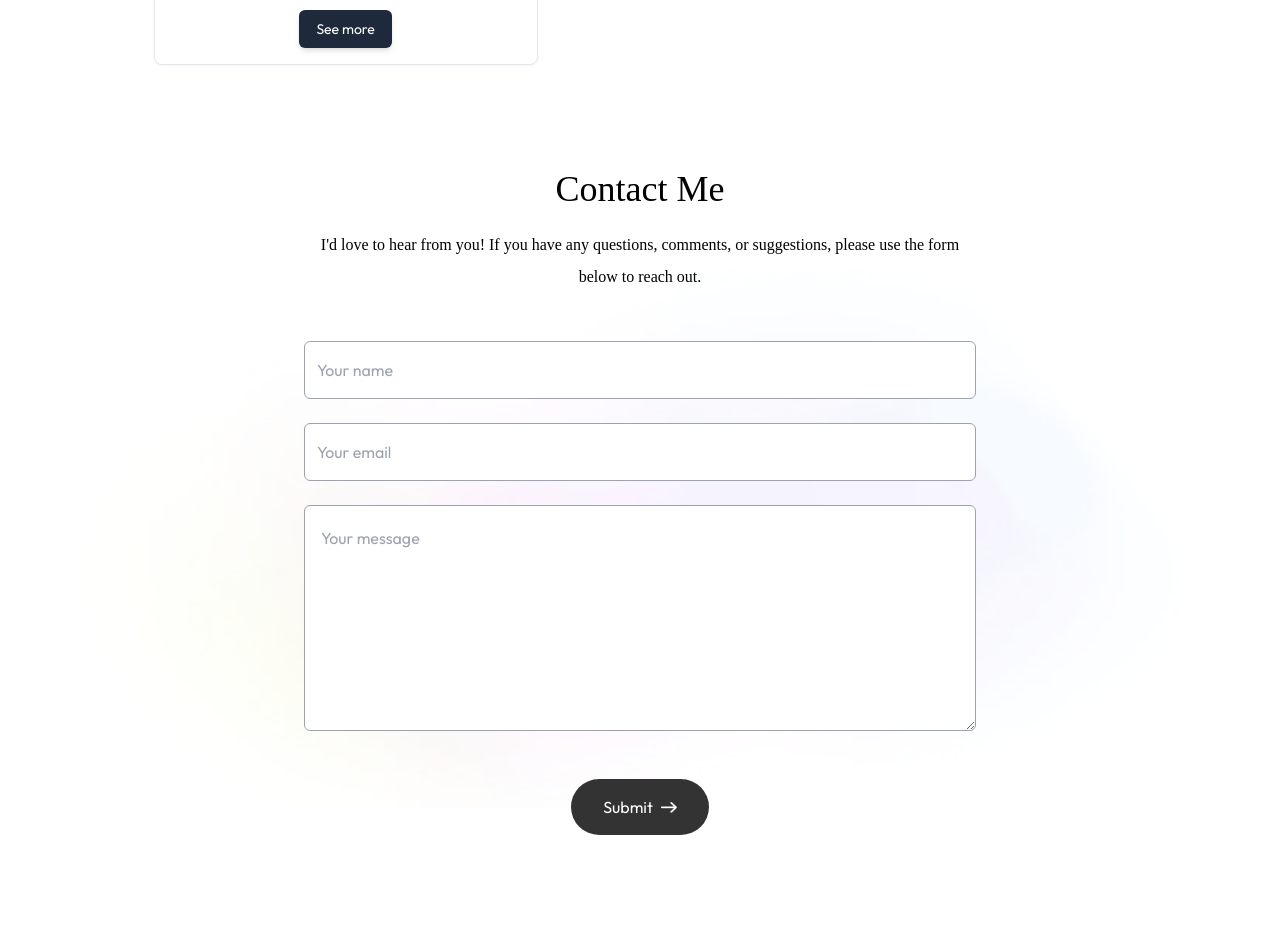
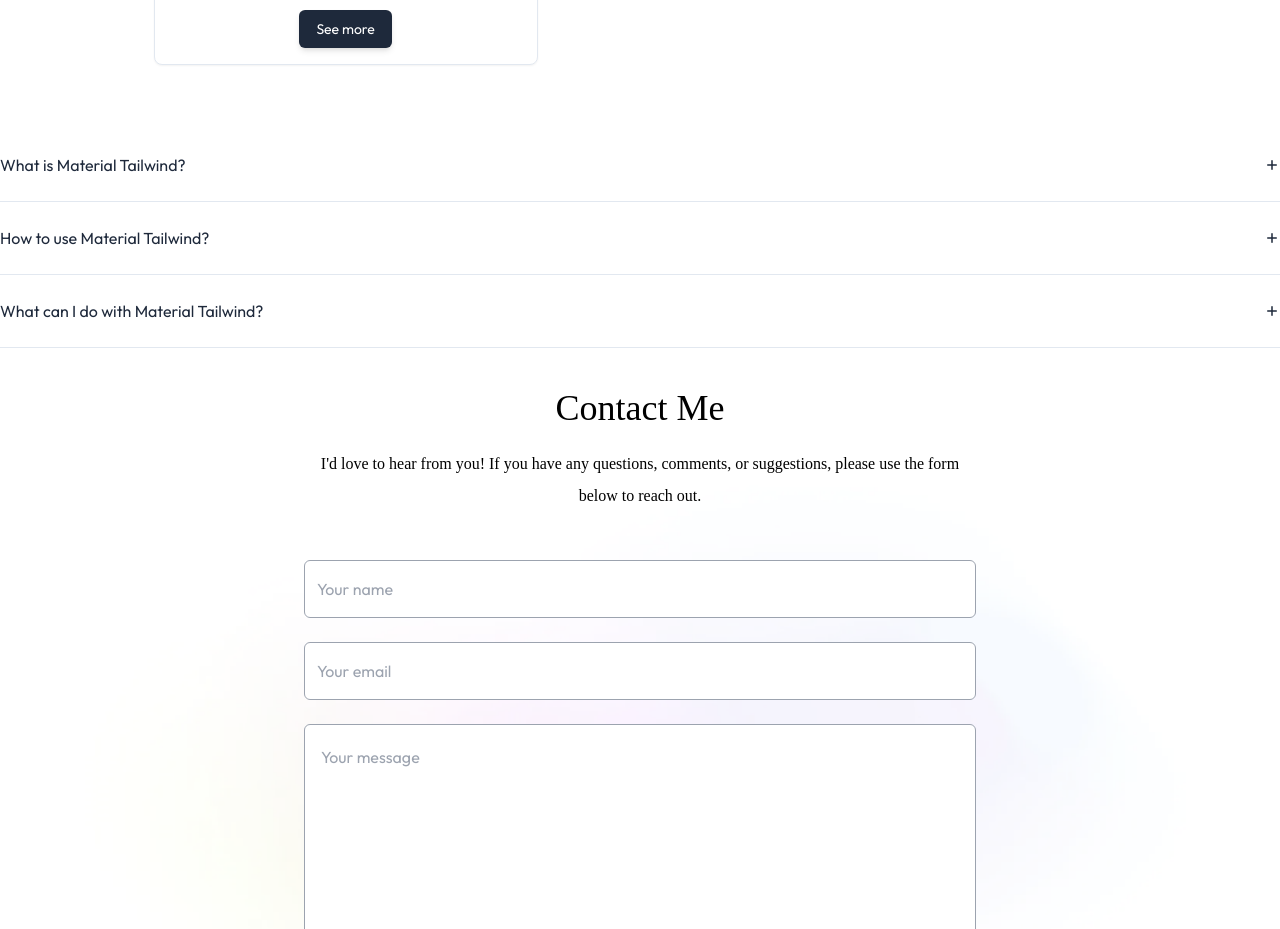
Before and after one commit to kjirstenhernandez/portfolio, a Next.js app: page / in a window 1280 px wide. Shown: the part 2020-2949 px from the top of the page. Before the commit the page ends 2927 px from the top, so only its background shows below. Built offline with nearby package versions, Linux system fonts and the light colour scheme; a web font is replaced by a local one.

Commit message:
Adding Accordion Resume

```diff
--- a/app/page.tsx
+++ b/app/page.tsx
@@ -2,6 +2,7 @@
 import Header from "@/components/Header";
 import Navbar from "@/components/Navbar";
 import About from "@/components/About";
+import Resume from "@/components/Resume";
 
 export default function Home() {
   return (
@@ -9,6 +10,7 @@
     <Navbar />
     <Header />
     <About />
+    <Resume />
     <Contact />
     </>
   );
--- a/assets/assets.ts
+++ b/assets/assets.ts
@@ -3,8 +3,6 @@
 import right_arrow_white from './right-arrow-white.png';
 import logo from './logo.png';
 import mail_icon from './mail_icon.png';
-import profile_img from './profile-img.png';
-import download_icon from './download-icon.png';
 import header_bg_color from './header-bg-color.png';
 import arrow_icon from './arrow-icon.png';
 import menu_black from './menu-black.png';
@@ -26,8 +24,6 @@
     right_arrow_white,
     logo,
     mail_icon,
-    profile_img,
-    download_icon,
     download_icon_white,
     header_bg_color,
     arrow_icon,
--- /dev/null
+++ b/components/Resume.tsx
@@ -0,0 +1,89 @@
+'use client'
+import { assets } from '@/assets/assets'
+import Image from 'next/image'
+import React, { useState } from 'react';
+
+const Resume: React.FC = () => {
+    // Function to toggle accordion content visibility
+    const toggleAccordion = (index: number) => {
+        const content = document.getElementById(`content-${index}`) as HTMLElement;
+        const icon = document.getElementById(`icon-${index}`) as HTMLElement;
+
+        // SVG for Minus icon
+        const minusSVG = (
+            <svg xmlns="http://www.w3.org/2000/svg" viewBox="0 0 16 16" fill="currentColor" className="w-4 h-4">
+                <path d="M3.75 7.25a.75.75 0 0 0 0 1.5h8.5a.75.75 0 0 0 0-1.5h-8.5Z" />
+            </svg>
+        );
+
+        // SVG for Plus icon
+        const plusSVG = (
+            <svg xmlns="http://www.w3.org/2000/svg" viewBox="0 0 16 16" fill="currentColor" className="w-4 h-4">
+                <path d="M8.75 3.75a.75.75 0 0 0-1.5 0v3.5h-3.5a.75.75 0 0 0 0 1.5h3.5v3.5a.75.75 0 0 0 1.5 0v-3.5h3.5a.75.75 0 0 0 0-1.5h-3.5v-3.5Z" />
+            </svg>
+        );
+
+        // Toggle the content's max-height for smooth opening and closing
+        if (content.style.maxHeight && content.style.maxHeight !== '0px') {
+            content.style.maxHeight = '0';
+            icon.innerHTML = plusSVG.props.children;
+        } else {
+            content.style.maxHeight = content.scrollHeight + 'px';
+            icon.innerHTML = minusSVG.props.children;
+        }
+    };
+
+    return (
+        <div>
+            <div className="border-b border-slate-200">
+                <button onClick={() => toggleAccordion(1)} className="w-full flex justify-between items-center py-5 text-slate-800">
+                    <span>What is Material Tailwind?</span>
+                    <span id="icon-1" className="text-slate-800 transition-transform duration-300">
+                        <svg xmlns="http://www.w3.org/2000/svg" viewBox="0 0 16 16" fill="currentColor" className="w-4 h-4">
+                            <path d="M8.75 3.75a.75.75 0 0 0-1.5 0v3.5h-3.5a.75.75 0 0 0 0 1.5h3.5v3.5a.75.75 0 0 0 1.5 0v-3.5h3.5a.75.75 0 0 0 0-1.5h-3.5v-3.5Z" />
+                        </svg>
+                    </span>
+                </button>
+                <div id="content-1" className="max-h-0 overflow-hidden transition-all duration-300 ease-in-out">
+                    <div className="pb-5 text-sm text-slate-500">
+                        Material Tailwind is a framework that enhances Tailwind CSS with additional styles and components.
+                    </div>
+                </div>
+            </div>
+
+            <div className="border-b border-slate-200">
+                <button onClick={() => toggleAccordion(2)} className="w-full flex justify-between items-center py-5 text-slate-800">
+                    <span>How to use Material Tailwind?</span>
+                    <span id="icon-2" className="text-slate-800 transition-transform duration-300">
+                        <svg xmlns="http://www.w3.org/2000/svg" viewBox="0 0 16 16" fill="currentColor" className="w-4 h-4">
+                            <path d="M8.75 3.75a.75.75 0 0 0-1.5 0v3.5h-3.5a.75.75 0 0 0 0 1.5h3.5v3.5a.75.75 0 0 0 1.5 0v-3.5h3.5a.75.75 0 0 0 0-1.5h-3.5v-3.5Z" />
+                        </svg>
+                    </span>
+                </button>
+                <div id="content-2" className="max-h-0 overflow-hidden transition-all duration-300 ease-in-out">
+                    <div className="pb-5 text-sm text-slate-500">
+                        You can use Material Tailwind by importing its components into your Tailwind CSS project.
+                    </div>
+                </div>
+            </div>
+
+            <div className="border-b border-slate-200">
+                <button onClick={() => toggleAccordion(3)} className="w-full flex justify-between items-center py-5 text-slate-800">
+                    <span>What can I do with Material Tailwind?</span>
+                    <span id="icon-3" className="text-slate-800 transition-transform duration-300">
+                        <svg xmlns="http://www.w3.org/2000/svg" viewBox="0 0 16 16" fill="currentColor" className="w-4 h-4">
+                            <path d="M8.75 3.75a.75.75 0 0 0-1.5 0v3.5h-3.5a.75.75 0 0 0 0 1.5h3.5v3.5a.75.75 0 0 0 1.5 0v-3.5h3.5a.75.75 0 0 0 0-1.5h-3.5v-3.5Z" />
+                        </svg>
+                    </span>
+                </button>
+                <div id="content-3" className="max-h-0 overflow-hidden transition-all duration-300 ease-in-out">
+                    <div className="pb-5 text-sm text-slate-500">
+                        Material Tailwind allows you to quickly build modern, responsive websites with a focus on design.
+                    </div>
+                </div>
+            </div>
+        </div>
+    );
+}
+
+export default Resume;
```
